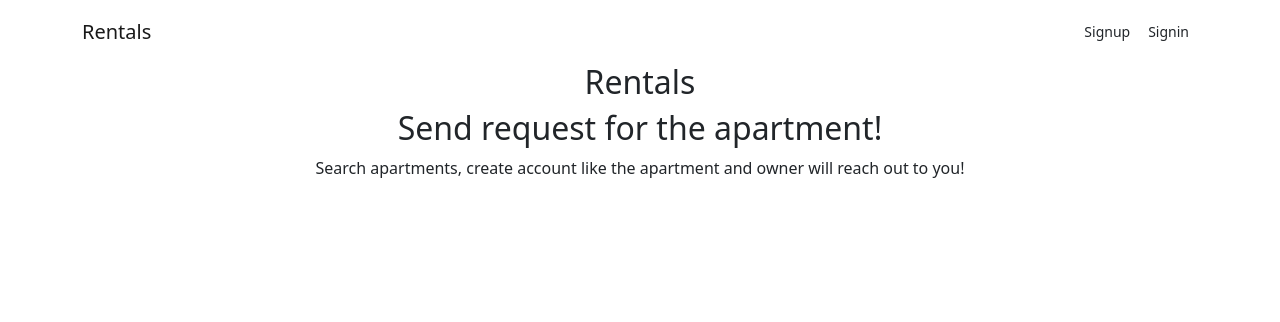
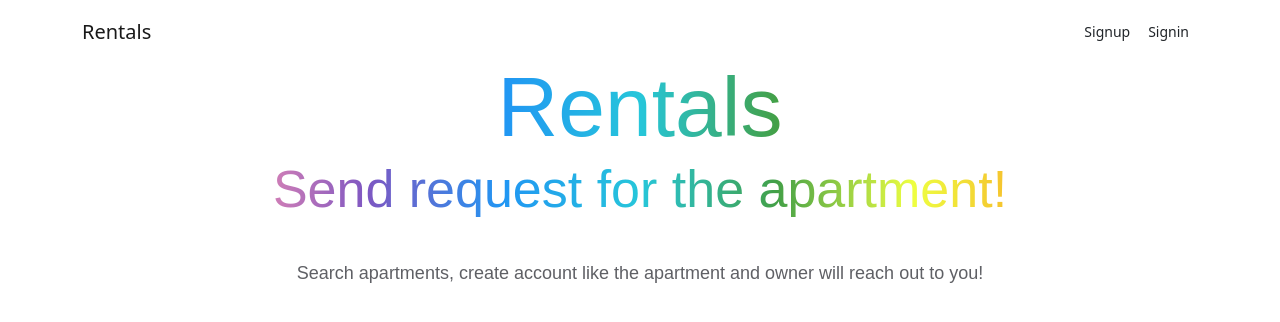
Before and after one commit to lakshmaji/rentals, a React (Create React App) app in the folder apps/web/: page / in a window 1280 px wide. Shown: the top 322 px of the page. Built offline with nearby package versions, Linux system fonts and the light colour scheme.

Commit message:
feat: :lipstick: Home

```diff
--- a/apps/web/src/App.css
+++ b/apps/web/src/App.css
@@ -36,3 +36,37 @@
     transform: rotate(360deg);
   }
 }
+
+
+/**
+  Home
+*/
+.rainbow-text {
+  margin-top: 0px;
+  margin-bottom: 10px;
+  font-family: sans-serif;
+  font-weight: 400;
+  background: linear-gradient(to right, #ef5350, #f48fb1, #7e57c2, #2196f3, #26c6da, #43a047, #eeff41, #f9a825, #ff5722);
+  -webkit-background-clip: text;
+  -webkit-text-fill-color: transparent;
+  font-size: 5.25rem;
+  line-height: 5.5rem;
+  font-family: Gilroy-Light,sans-serif;
+}
+
+.header-2 {
+  font-size: 3.25rem;
+  line-height: 3.5rem;
+}
+
+.leading-text {
+  padding-top: 2rem;
+  background-color: rgba(255,255,255,.7);
+  border-radius: 0.25rem;
+  font-size: 1.125rem;
+  line-height: 1.75rem;
+  padding-left: 0.5rem;
+  padding-right: 0.5rem;
+  font-family: Gilroy-Bold,sans-serif;
+  color: rgb(95, 96, 101)
+}
```
